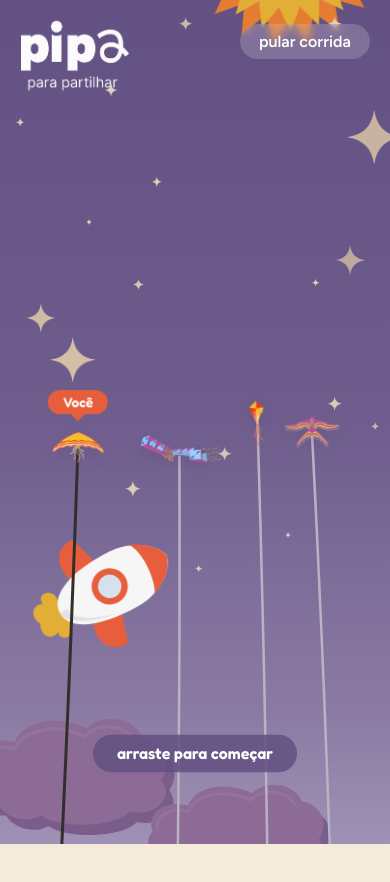
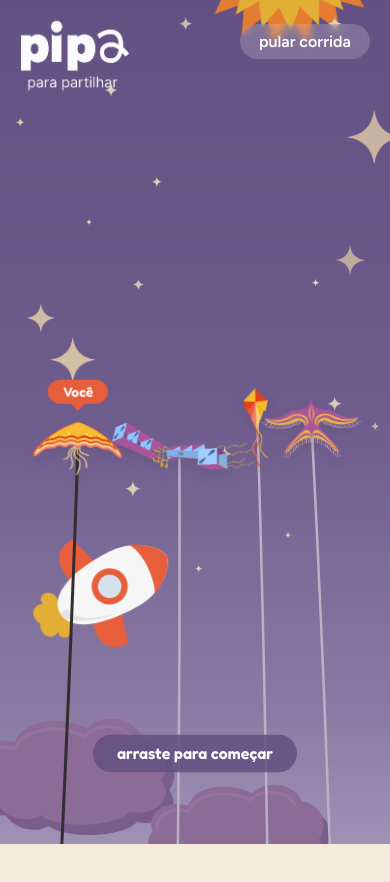
Before and after one commit to MegaFinal/Pipa_Landing, a React (Vite) app: page / in a window 390 px wide. Both pictures are taken after a click on the button "Delta". Shown: the top 882 px of the page. Built offline with nearby package versions, Linux system fonts and the light colour scheme.

Commit message:
fix(race): aumenta as pipas e afasta o título do logo no celular

```diff
--- a/src/components/race/KiteRace.css
+++ b/src/components/race/KiteRace.css
@@ -63,7 +63,14 @@
 
 .race-kite {
   position: absolute;
+  width: min(calc(var(--kite-width) * 1vw), calc(var(--kite-width) * 14px));
   will-change: transform, left, top;
+}
+
+@media (max-width: 700px) {
+  .race-kite {
+    width: calc(var(--kite-width) * 1.75vw);
+  }
 }
 
 .race-kite__image {
@@ -295,6 +302,6 @@
 
 @media (max-width: 640px) {
   .race-result__heading {
-    top: 18%;
+    top: 30%;
   }
 }
--- a/src/components/race/RaceKite.jsx
+++ b/src/components/race/RaceKite.jsx
@@ -13,7 +13,7 @@ export default function RaceKite({ kite, state, isPlayer }) {
       style={{
         left: `${x}vw`,
         top: `${y}%`,
-        width: `clamp(${kite.width * 3.2}px, ${kite.width}vw, ${kite.width * 14}px)`,
+        '--kite-width': kite.width,
         opacity,
         transform: `translate(-${kite.anchor.x * 100}%, -${kite.anchor.y * 100}%)`,
       }}
```
